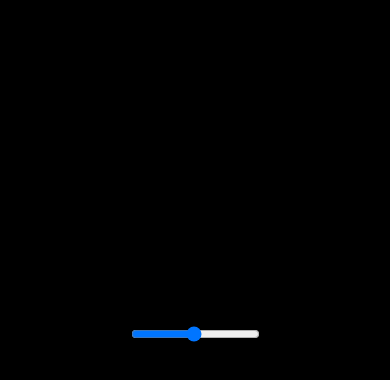
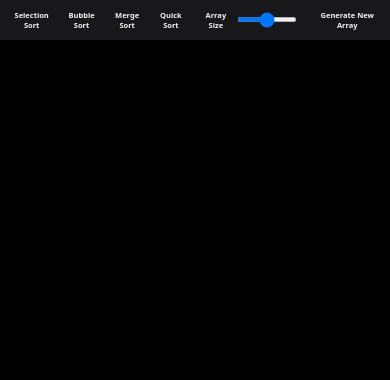
Before and after one commit to will-flores1/Sort-Algorithms, a React (Vite) app: page / in a window 390 px wide. Shown: the top 380 px of the page. Built offline with nearby package versions, Linux system fonts and the light colour scheme.

Commit message:
Add styles

```diff
--- a/src/App.css
+++ b/src/App.css
@@ -1,29 +1,137 @@
-#root {
-	max-width: 1280px;
-	margin: 0 auto;
-	padding: 2rem;
-	text-align: center;
+* {
+	margin: 0;
+	padding: 0;
+	box-sizing: border-box;
+}
+
+:root {
+	font-size: calc(12px + 0.2vw);
 	font-family: system-ui, -apple-system, BlinkMacSystemFont, "Segoe UI", Roboto,
 		Oxygen, Ubuntu, Cantarell, "Open Sans", "Helvetica Neue", sans-serif;
+	--neutralDark: #0f172a;
+	--offWhite: #f4f4f5;
+	--lightBlue: #2563eb;
+	--red: #881337;
+	--gray: #f4f4f554;
+	--lightRed: #f87171;
+	--green: #16a34a;
 }
 
 html,
 body {
-	background-color: black;
+	background: #000000;
 }
 
-.header-container {
-	display: flex;
-	justify-content: space-between;
-	width: 100%;
-	background-color: white;
+.unclickable {
+	pointer-events: none;
+	opacity: 0.4;
 }
 
-.sort-container {
+.app-container {
 	display: flex;
-	gap: 3rem;
+	flex-direction: column;
 }
 
-.selectable {
+.nav-container {
+	background-color: #18181b;
+	display: flex;
+	justify-content: center;
+	align-items: center;
+	padding: 1rem;
+	color: var(--offWhite);
+	text-align: center;
+}
+@media (max-width: 913px) {
+	:root {
+		font-size: 10px;
+	}
+	.nav-container {
+		gap: 4rem;
+	}
+	input[type="range"] {
+		width: 120px;
+		height: 7px;
+	}
+}
+@media (max-width: 684px) {
+	:root {
+		font-size: 8px;
+	}
+	.nav-container {
+		gap: 3rem;
+	}
+	input[type="range"] {
+		width: 100px;
+		height: 6px;
+	}
+}
+@media (max-width: 540px) {
+	:root {
+		font-size: 6px;
+	}
+	.nav-container {
+		gap: 2rem;
+	}
+	input[type="range"] {
+		width: 80px;
+	}
+}
+@media (max-width: 406px) {
+	:root {
+		font-size: 5px;
+	}
+	.nav-container {
+		gap: 1.5rem;
+	}
+	input[type="range"] {
+		width: 60px;
+		height: 5px;
+	}
+}
+@media (max-width: 332px) {
+	.nav-container {
+		gap: 0.1rem;
+	}
+	input[type="range"] {
+		width: 50px;
+	}
+}
+.nav-container > div {
+	display: flex;
+	align-items: center;
+	gap: 2rem;
+	padding: 1rem;
+	border-radius: 1rem;
+}
+.nav-container h2:hover {
+	color: var(--gray);
+	/* background-color: #f4f4f550; */
 	cursor: pointer;
 }
+
+input[type="range"] {
+	cursor: pointer;
+}
+/* Array Size nav item does nothing on hover */
+#arraySize-nav:hover {
+	color: var(--offWhite);
+	cursor: default;
+}
+
+.sort-interface {
+	display: flex;
+	align-self: center;
+	padding: 0 5rem;
+	width: 100%;
+	gap: 1px;
+}
+.bar {
+	flex: 1;
+	background-color: var(--lightRed);
+}
+.bar.sorted {
+	background-color: var(--green);
+}
+.bar.highlighted {
+	background-color: var(--lightBlue);
+}
```
